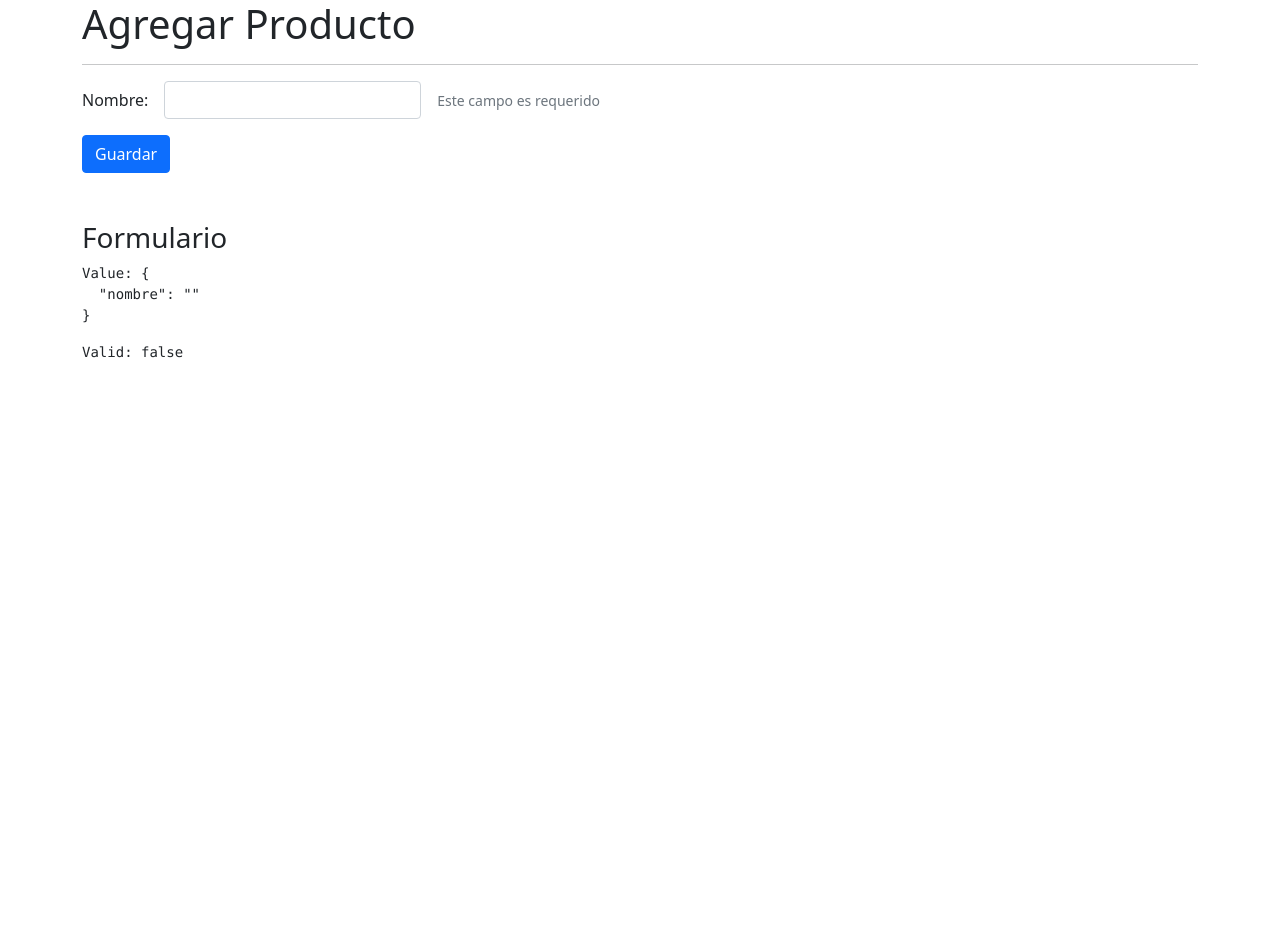
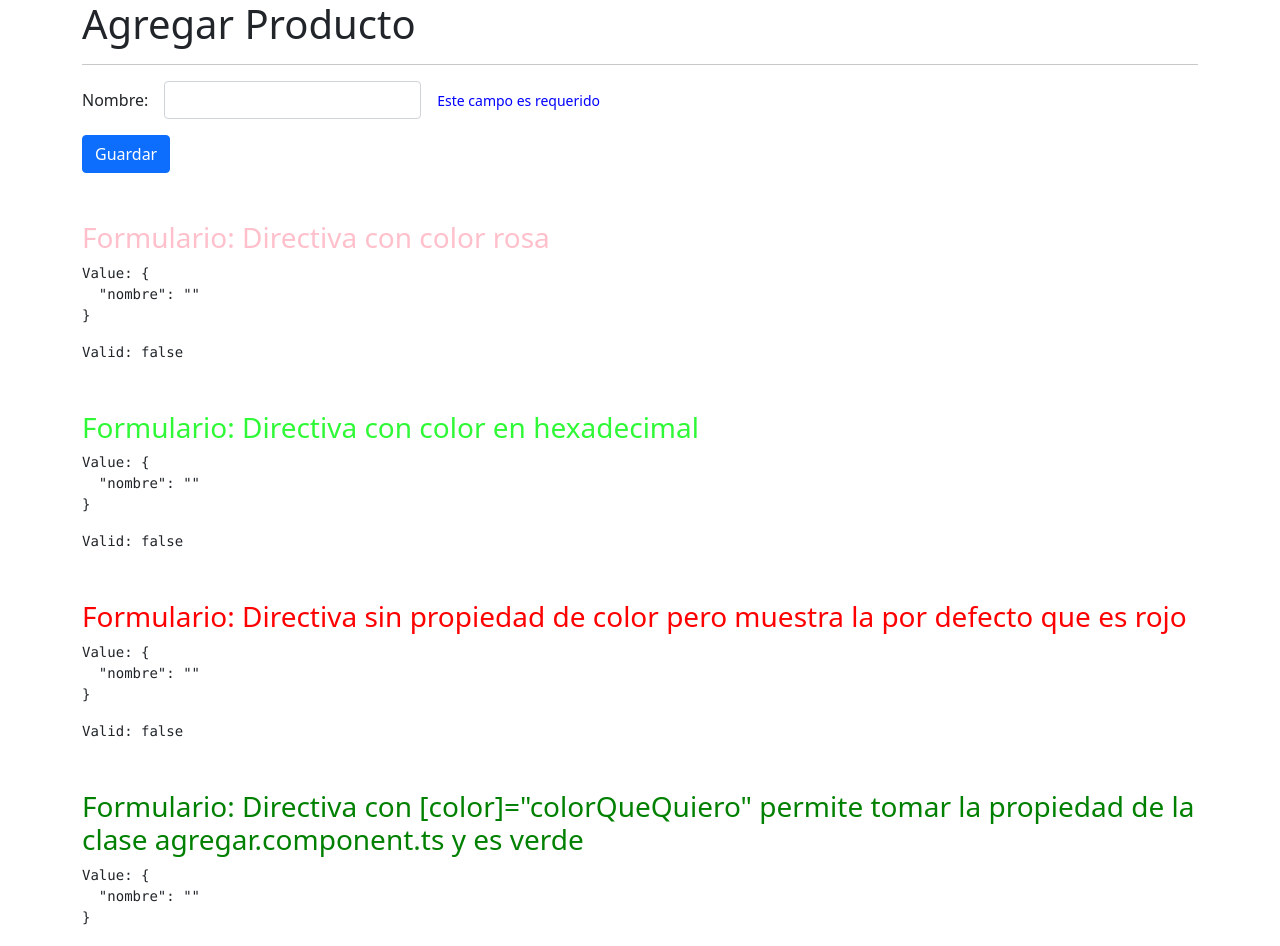
Before and after one commit to fabioaoad/DirectivasApp, an Angular app: page /productos/agregar in a window 1280 px wide. Shown: the top 946 px of the page. Before the commit the page ends 800 px from the top, so only its background shows below. Built offline with nearby package versions, Linux system fonts and the light colour scheme.

Commit message:
Directive Input, cambiar el color - Directivas Personalizadas - Sección 23, apartado 7

```diff
--- a/src/app/productos/pages/agregar/agregar.component.html
+++ b/src/app/productos/pages/agregar/agregar.component.html
@@ -15,7 +15,7 @@
 
             <div class="col-auto">
                 <span class="form-text"
-                      error-msg
+                      error-msg color="blue"
                       *ngIf="tieneError('nombre')">
                     Este campo es requerido
                 </span>
@@ -34,7 +34,23 @@
 
 </form>
 
-
-<h3 class="mt-5">Formulario</h3>
+<!--Directiva con color rosa-->
+<h3 class="mt-5" error-msg color="pink">Formulario: Directiva con color rosa</h3>
 <pre>Value: {{ miFormulario.value | json }}</pre>
 <pre>Valid: {{ miFormulario.valid }}</pre>
+
+
+<!--Directiva con color en hexadecimal-->
+<h3 class="mt-5" error-msg color="#2FF836">Formulario: Directiva con color en hexadecimal</h3>
+<pre>Value: {{ miFormulario.value | json }}</pre>
+<pre>Valid: {{ miFormulario.valid }}</pre>
+
+<!--Directiva sin propiedad de color pero muestra la por defecto que es rojo-->
+<h3 class="mt-5" error-msg>Formulario: Directiva sin propiedad de color pero muestra la por defecto que es rojo</h3>
+<pre>Value: {{ miFormulario.value | json }}</pre>
+<pre>Valid: {{ miFormulario.valid }}</pre>
+
+<!--Directiva con [] permite tomar la propiedad de la clase agregar.component.ts y es verde-->
+<h3 class="mt-5" error-msg [color]="colorQueQuiero">Formulario: Directiva con [color]="colorQueQuiero" permite tomar la propiedad de la clase agregar.component.ts y es verde</h3>
+<pre>Value: {{ miFormulario.value | json }}</pre>
+<pre>Valid: {{ miFormulario.valid }}</pre>
--- a/src/app/productos/pages/agregar/agregar.component.ts
+++ b/src/app/productos/pages/agregar/agregar.component.ts
@@ -9,9 +9,12 @@ import { FormBuilder, FormGroup, Validators } from '@angular/forms';
 })
 export class AgregarComponent {
 
+  colorQueQuiero : string = 'green';
+
   miFormulario: FormGroup = this.fb.group({
     nombre: ['', Validators.required ]
   });
+
 
   constructor( private fb: FormBuilder) { }
 
--- a/src/app/shared/directives/error-msg.directive.ts
+++ b/src/app/shared/directives/error-msg.directive.ts
@@ -6,14 +6,30 @@ import { Directive, ElementRef, Input, OnChanges, OnInit, SimpleChanges } from '
 export class ErrorMsgDirective implements OnInit {
 
 
-  constructor() {
-  console.log('contructor directive');
+  htmlElement    : ElementRef<HTMLElement>;
+  @Input() color : string = 'red';
+
+
+  constructor( private  elem: ElementRef<HTMLElement>) {
+  // console.log('contructor directive');
+  // console.log(elem);
+  //elem.nativeElement.style.color = 'red';
+    this.htmlElement = elem;
   }
 
   ngOnInit(): void {
-    console.log('NgOnInit  directive');
+  //  console.log('NgOnInit  directive');
+    this.setColor();
   }
 
 
 
+
+
+  setColor(): void {
+    //this.htmlElement.nativeElement.style.color = 'red';
+    this.htmlElement.nativeElement.style.color = this.color;
+  }
+
+
 }
```
